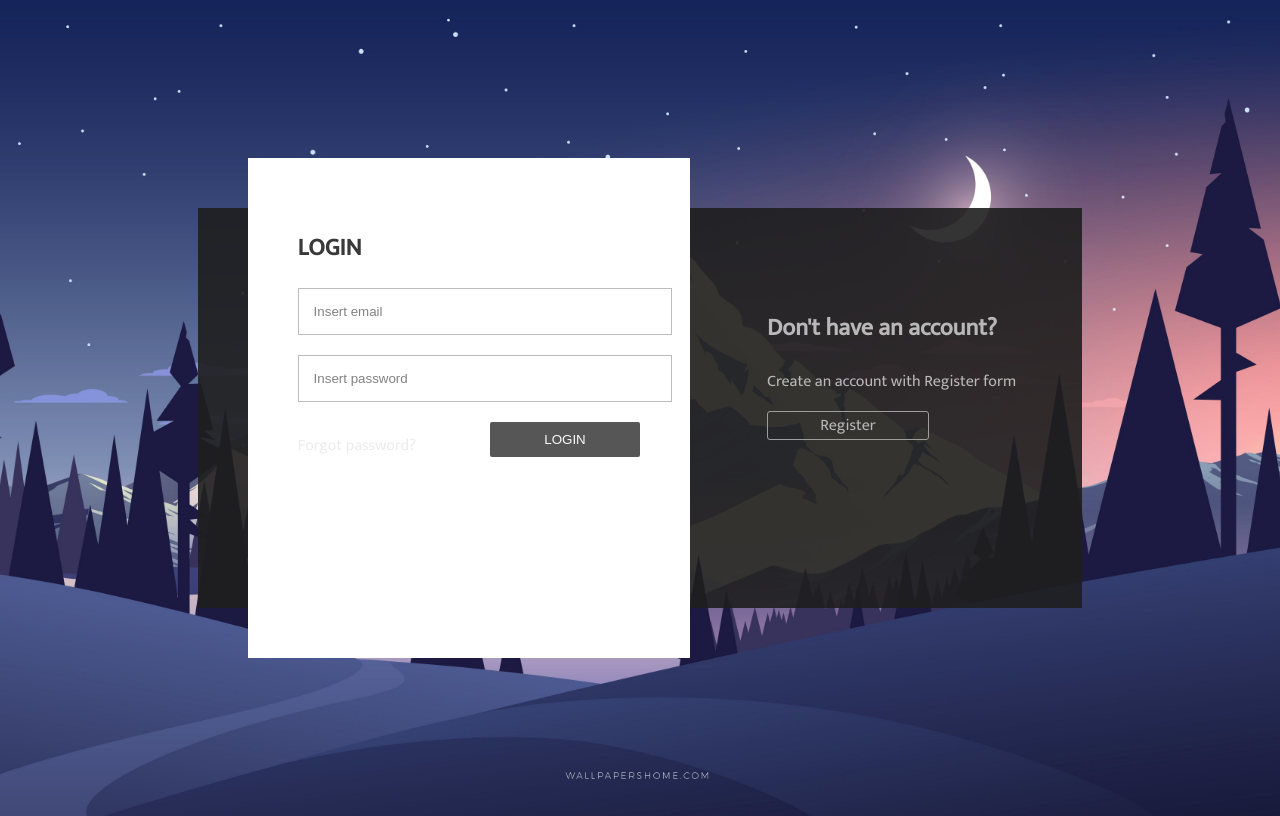
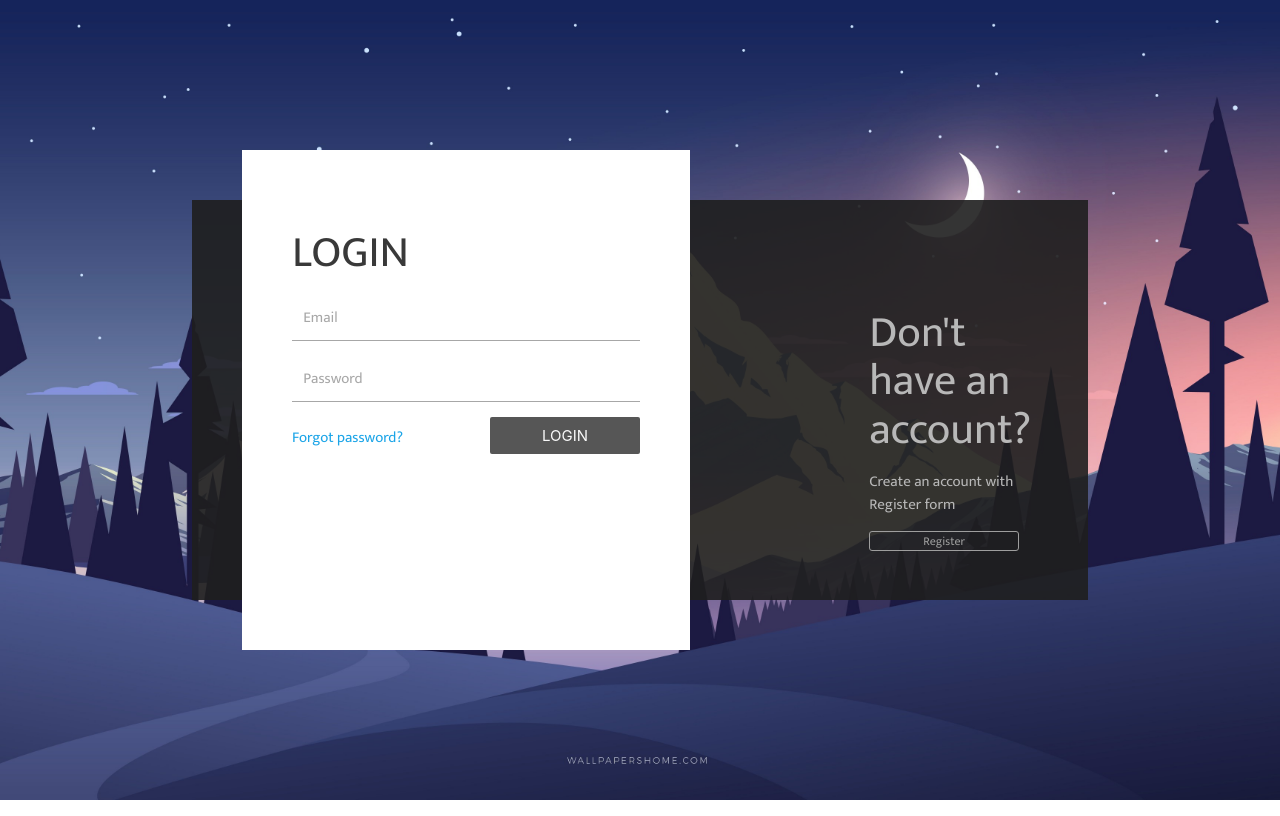
Before and after one commit to vscalcione/animated-login-registration-form, a website: page index.html in a window 1280 px wide. Drawn offline with nearby package versions, Linux system fonts and the light colour scheme.

Commit message:
Update index.html file

```diff
--- a/index.html
+++ b/index.html
@@ -1,25 +1,28 @@
 <!DOCTYPE html>
 <html lang="en">
-
     <head>
         <meta charset="UTF-8">
-    <title>Document</title>
+        <title>Animatetd Login-Register Form</title>
         <script src="https://code.jquery.com/jquery-3.3.1.js"></script>
         <link type="text/css" rel="stylesheet" href="style.css">
 
+        <!-- Compiled and minified CSS -->
+        <link rel="stylesheet" href="https://cdnjs.cloudflare.com/ajax/libs/materialize/1.0.0/css/materialize.min.css">
+
+        <!-- Compiled and minified JavaScript -->
+        <script src="https://cdnjs.cloudflare.com/ajax/libs/materialize/1.0.0/js/materialize.min.js"></script>
     </head>
-
     <body>
         <div class="login-reg-panel">
             <div class="login-info-box">
-            <h2>Have an account?</h2>
+                <h3>Have an account?</h3>
                 <p>Login with your account</p>
                 <label id="label-register" for="log-reg-show">Login</label>
                 <input type="radio" name="active-log-panel" id="log-reg-show" checked="checked">
             </div>
 
             <div class="register-info-box">
-            <h2>Don't have an account?</h2>
+                <h3>Don't have an account?</h3>
                 <p>Create an account with Register form</p>
                 <label id="label-login" for="log-login-show">Register</label>
                 <input type="radio" name="active-log-panel" id="log-login-show">
@@ -27,23 +30,36 @@
 
             <div class="white-panel">
                 <div class="login-show">
-                <h2>LOGIN</h2>
-                <input type="text" placeholder="Insert email">
-                <input type="password" placeholder="Insert password">
+                    <h3>LOGIN</h3>
+                    <div class="input-field col s6">
+                        <input id="email_login" type="text" class="validate">
+                        <label for="email_login">Email</label>
+                    </div>
+                    <div class="input-field col s6">
+                        <input id="password_login" type="text" class="validate">
+                        <label for="password_login">Password</label>
+                    </div>
                     <input type="button" value="Login">
                     <a href="">Forgot password?</a>
                 </div>
                 <div class="register-show">
-                <h2>REGISTER</h2>
-                <input type="text" placeholder="Insert email">
-                <input type="password" placeholder="Insert password">
-                <input type="password" placeholder="Confirm password">
+                    <h3>REGISTER</h3>
+                    <div class="input-field col s6">
+                        <input id="email_registration" type="text" class="validate">
+                        <label for="email_registration">Email</label>
+                    </div>
+                    <div class="input-field col s6">
+                        <input id="password_registration" type="text" class="validate">
+                        <label for="password_registration">Password</label>
+                    </div>
+                    <div class="input-field col s6">
+                        <input id="confirm_password" type="text" class="validate">
+                        <label for="confirm_password">Confirm Password</label>
+                    </div>
                     <input type="button" value="Register">
                 </div>
             </div>
         </div>
         <script src="main.js"></script>
-
     </body>
-
 </html>
```
Lines whose indentation alone changed are shown as unchanged.
